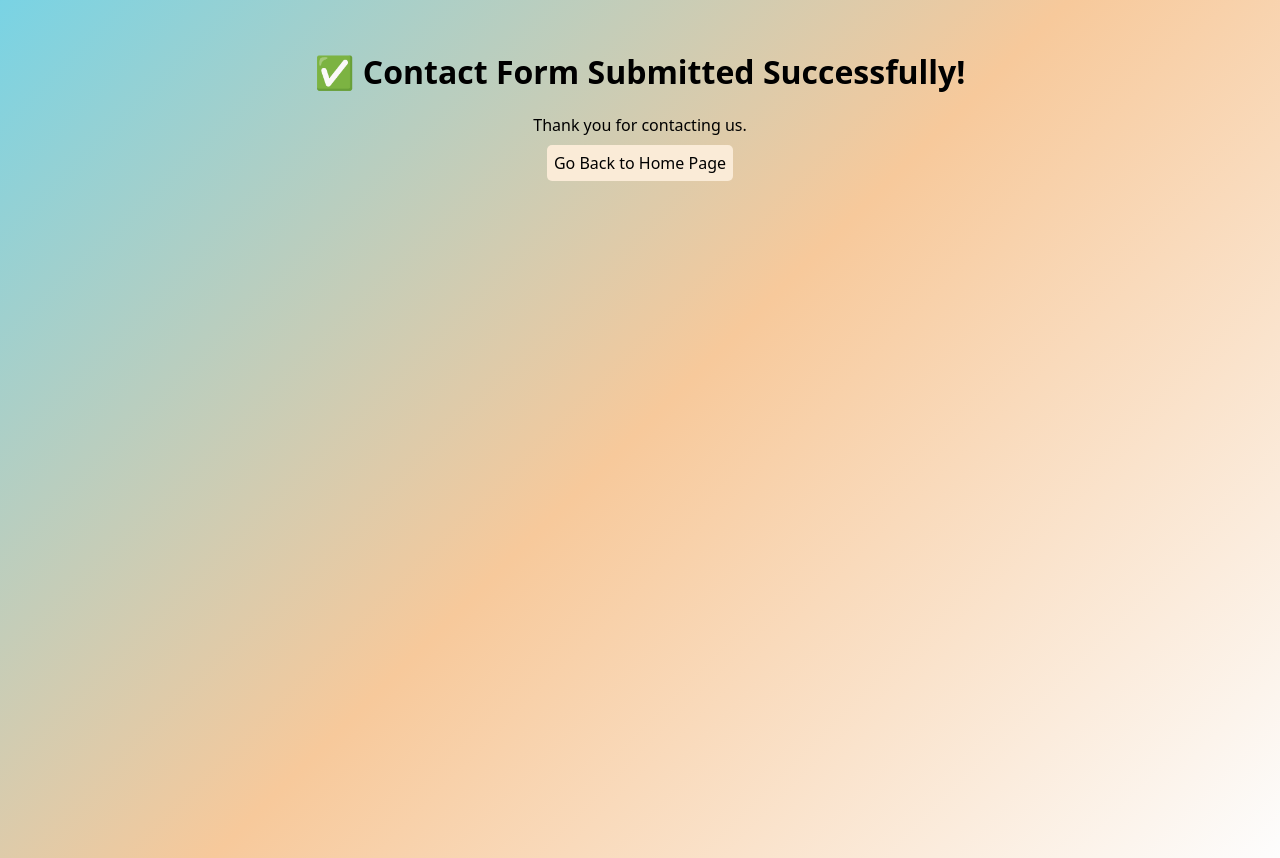
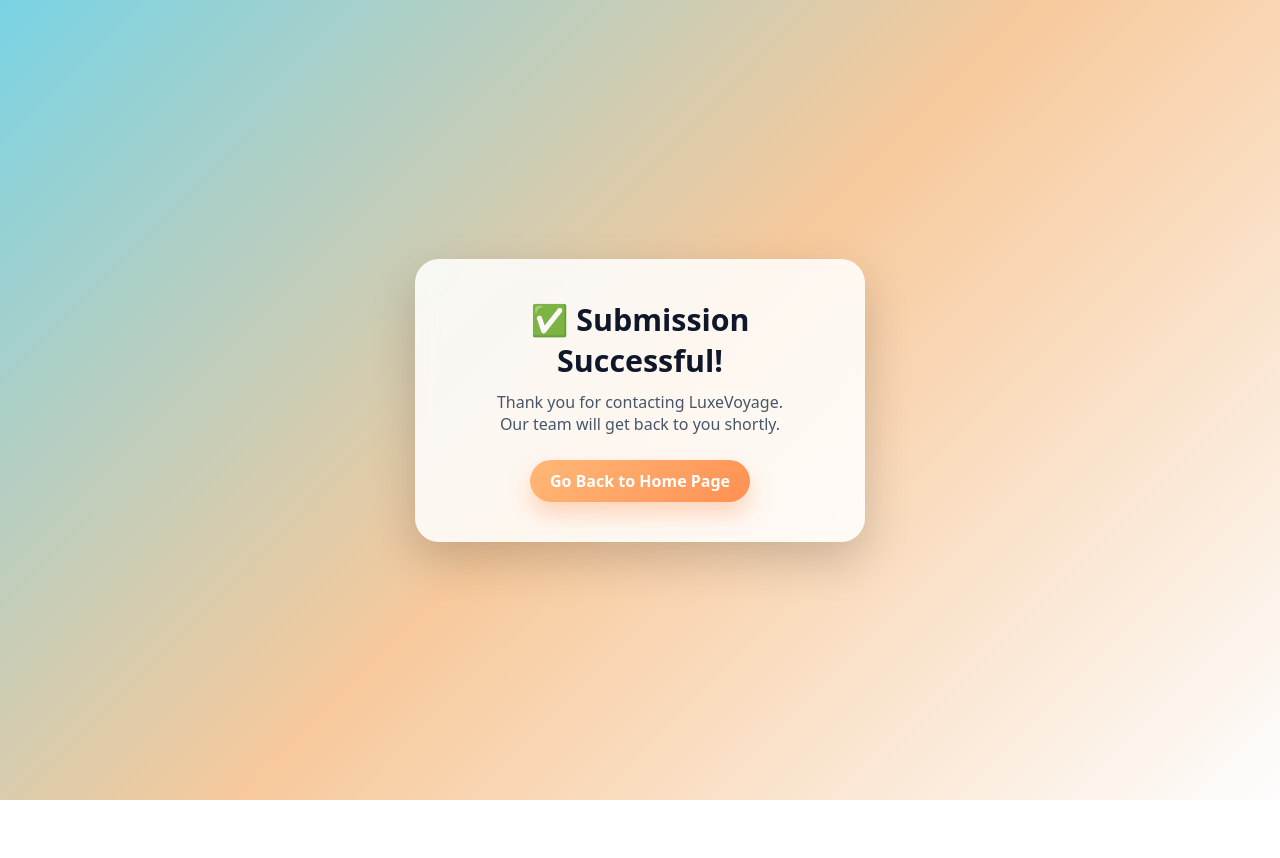
Before and after one commit to Aj-Niy/LuxeVoyage, a plain HTML site: page query_submit.html in a window 1280 px wide. After the commit the page ends 800 px from the top, so only its background shows below. Drawn offline with Linux system fonts and the light colour scheme.

Commit message:
refactored external forms

```diff
--- a/query_submit.html
+++ b/query_submit.html
@@ -4,33 +4,76 @@
   <meta charset="UTF-8">
   <meta name="viewport" content="width=device-width, initial-scale=1.0">
   <title>Submission Successful</title>
+
   <style>
     * {
-    padding: 0;
-    box-sizing: border-box;
+      margin: 0;
+      padding: 0;
+      box-sizing: border-box;
+      font-family: "Poppins", system-ui, sans-serif;
     }
-    body{
-        font-family: "Poppins", system-ui, -apple-system, BlinkMacSystemFont, sans-serif;
-        text-align: center;
-        margin-top: 50px;
-        background: linear-gradient(135deg, #79d3e4 0%, #f7c99b 50%, #fdfdfd 100%);
-        min-height: 100vh;
-        min-width: none;
+
+    body {
+      background: linear-gradient(135deg, #79d3e4 0%, #f7c99b 50%, #fdfdfd 100%);
+      display: flex;
+      justify-content: center;
+      align-items: center;
+      min-height: 100vh;
+      padding: 20px;
     }
-    a{
-        background-color: antiquewhite;
-        text-decoration: none;
-        margin: 2px;
-        padding: 7px;
-        border-radius: 5px;
-        color: black;
+
+    .success-card {
+      background: rgba(255, 255, 255, 0.85);
+      backdrop-filter: blur(10px);
+      padding: 40px 55px;
+      border-radius: 24px;
+      text-align: center;
+      box-shadow: 0 18px 45px rgba(0, 0, 0, 0.18);
+      max-width: 450px;
+      animation: fadeIn 0.7s ease;
+    }
+
+    .success-card h1 {
+      font-size: 1.9rem;
+      margin-bottom: 10px;
+      color: #0f172a;
+    }
+
+    .success-card p {
+      font-size: 1rem;
+      margin-bottom: 25px;
+      color: #475569;
+    }
+
+    .success-card a {
+      background: linear-gradient(135deg, #ffb877, #ff9052);
+      padding: 10px 20px;
+      border-radius: 999px;
+      color: white;
+      text-decoration: none;
+      font-weight: 600;
+      box-shadow: 0 12px 22px rgba(255, 144, 82, 0.35);
+      transition: 0.2s ease;
+      display: inline-block;
+    }
+
+    .success-card a:hover {
+      transform: translateY(-2px);
+      box-shadow: 0 16px 30px rgba(255, 144, 82, 0.45);
     }
 
   </style>
+
 </head>
 <body>
-  <h1>✅ Contact Form Submitted Successfully!</h1>
-  <p>Thank you for contacting us.</p>
-  <a href="index.html">Go Back to Home Page</a>
+
+  <div class="success-card">
+    <h1>✅ Submission Successful!</h1>
+    <p>Thank you for contacting LuxeVoyage.<br>
+       Our team will get back to you shortly.</p>
+
+    <a href="index.html">Go Back to Home Page</a>
+  </div>
+
 </body>
 </html>
```
Also changed, not shown: searching.html (+55 -15 lines).
